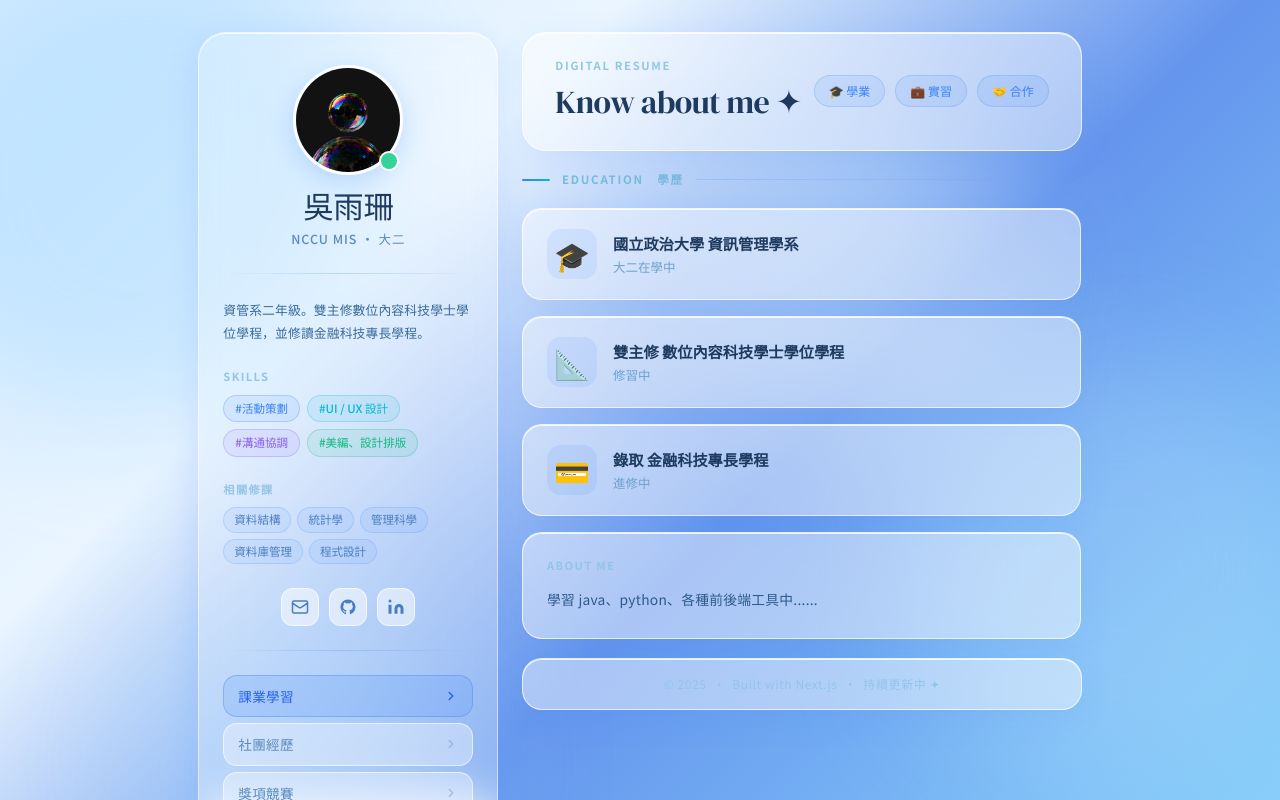
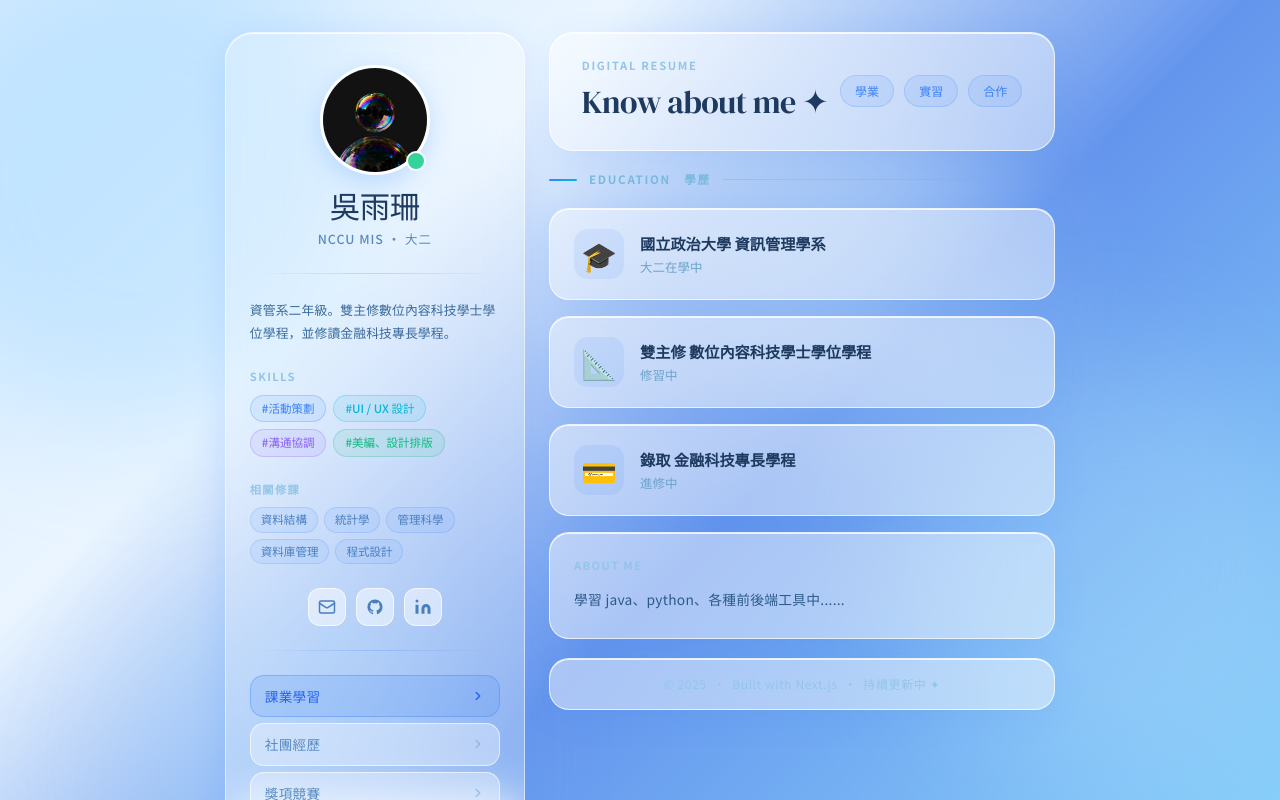
Before and after one commit to 113306056/1142_web_113306056_hw1, a Next.js app: page / in a window 1280 px wide. Shown: the top 800 px of the page. Built offline with nearby package versions, Linux system fonts and the light colour scheme.

Commit message:
Update page.tsx

```diff
--- a/app/page.tsx
+++ b/app/page.tsx
@@ -303,7 +303,7 @@ export default function Home() {
                 <h2 style={{ fontFamily: "'DM Serif Display', serif", fontSize: "2rem", color: "#1e3a5f", letterSpacing: "-0.02em" }}>Know about me ✦</h2>
               </div>
               <div style={{ display: "flex", gap: 10 }}>
-                {["🎓 學業", "💼 實習", "🤝 合作"].map((t) => (
+                {["學業", "實習", "合作"].map((t) => (
                   <span key={t} style={{ fontSize: "0.75rem", padding: "6px 14px", borderRadius: 20, background: "rgba(59,130,246,0.1)", color: "#3b82f6", border: "1px solid rgba(59,130,246,0.2)", fontWeight: 500 }}>{t}</span>
                 ))}
               </div>
```
